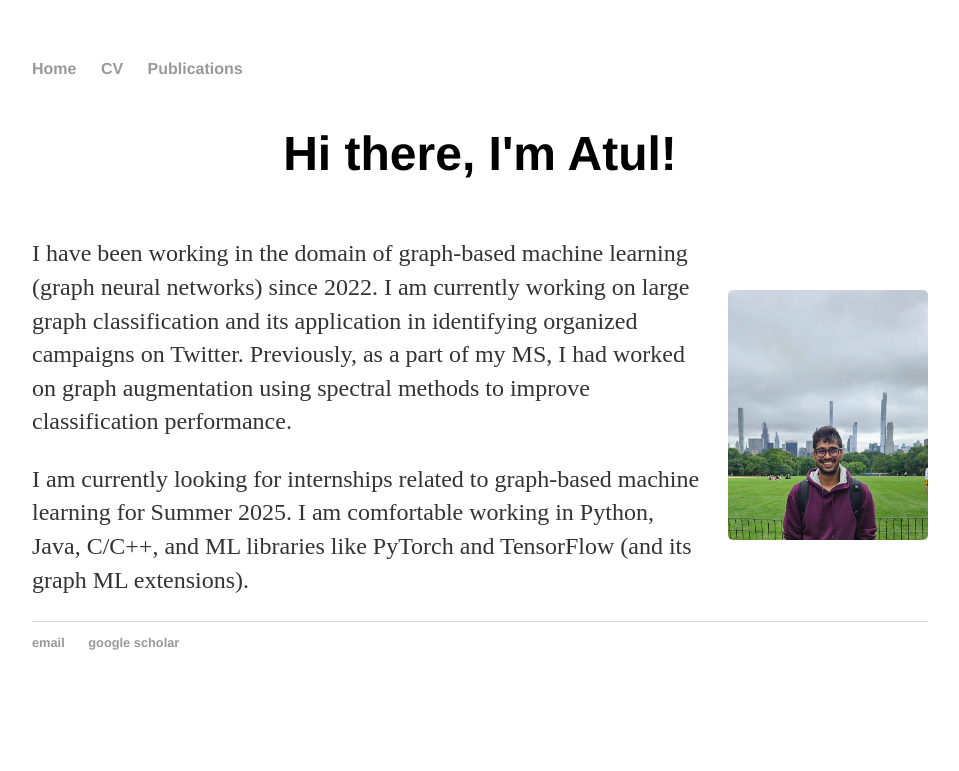
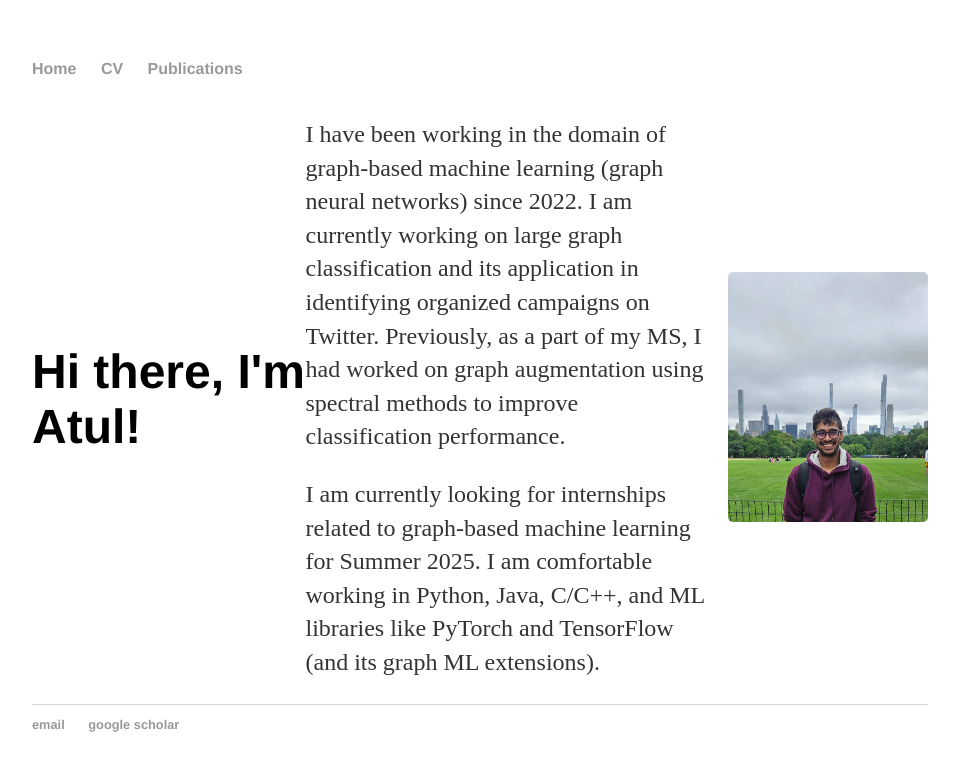
Before and after one commit to atul1234anand/atul1234anand.github.io, a Jekyll site: the page built from index.html, in a window 1280 px wide. Shown: the top 771 px of the page, without its empty margins (160-1119 px from the left). Built offline with Jekyll 4.4.1, drawn with Linux system fonts in a browser that asks for light colours.

Commit message:
Update main.css

```diff
--- a/css/main.css
+++ b/css/main.css
@@ -44,22 +44,30 @@ ul.posts li {
 
 .blurb {
     display: flex;
-    flex-direction: column;
+    flex-direction: row;  /* Change to row to align text and image side by side */
     align-items: center;
+    justify-content: space-between;
+    width: 100%; /* Ensure it takes full width */
 }
 
 .content {
     display: flex;
     align-items: center;
+    width: 100%;
 }
 
 .text {
     flex: 1;
 }
+
+.profile-pic {
+    flex-shrink: 0; /* Prevents image from shrinking */
+}
+
 .profile-pic img {
-    width: 200px;  /* Set a fixed width */
-    height: 250px; /* Set a fixed height to make it rectangular */
-    object-fit: cover; /* Ensures it maintains the aspect ratio */
+    width: 200px;  /* Fixed width */
+    height: 250px; /* Fixed height */
+    object-fit: cover; /* Keeps the image looking good */
+    border-radius: 5px;
     margin-left: 20px;
-    border-radius: 5px; /* Slightly rounded corners */
 }
```
